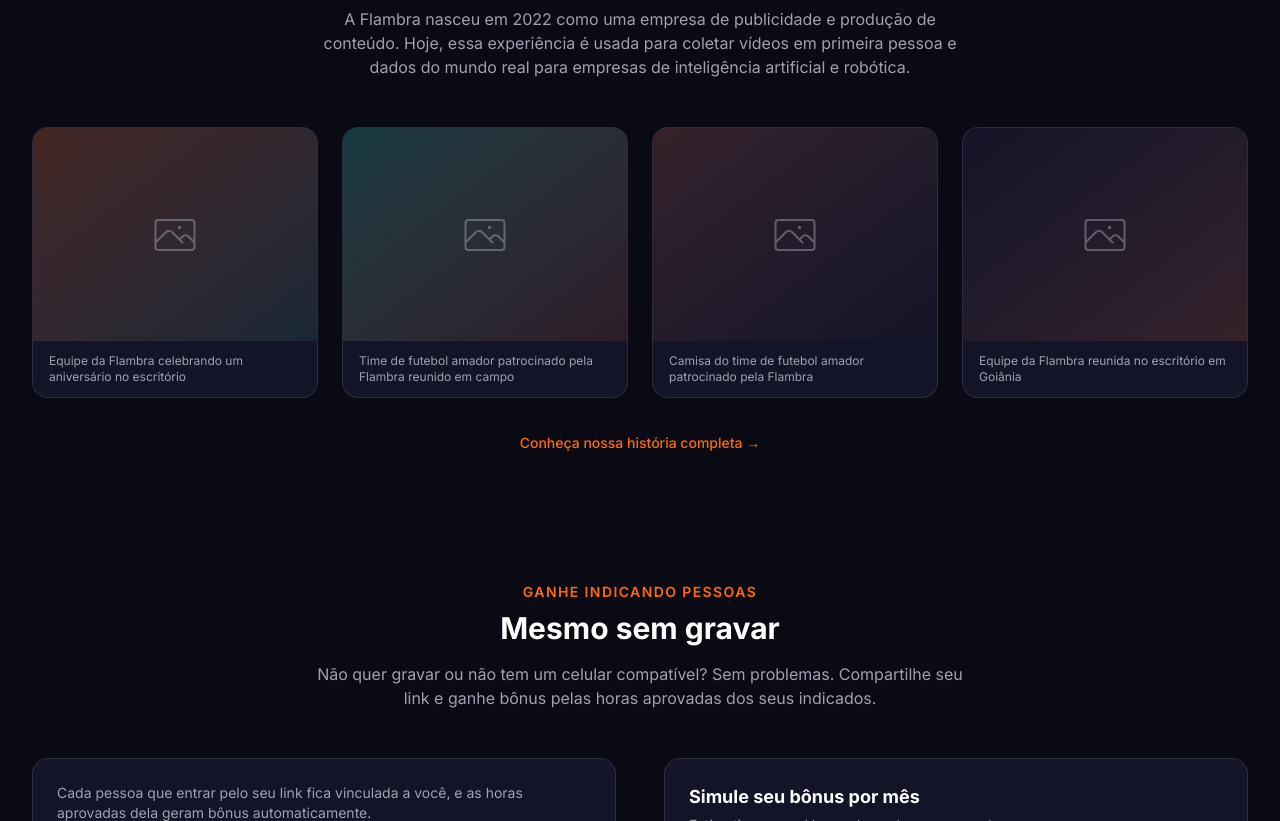
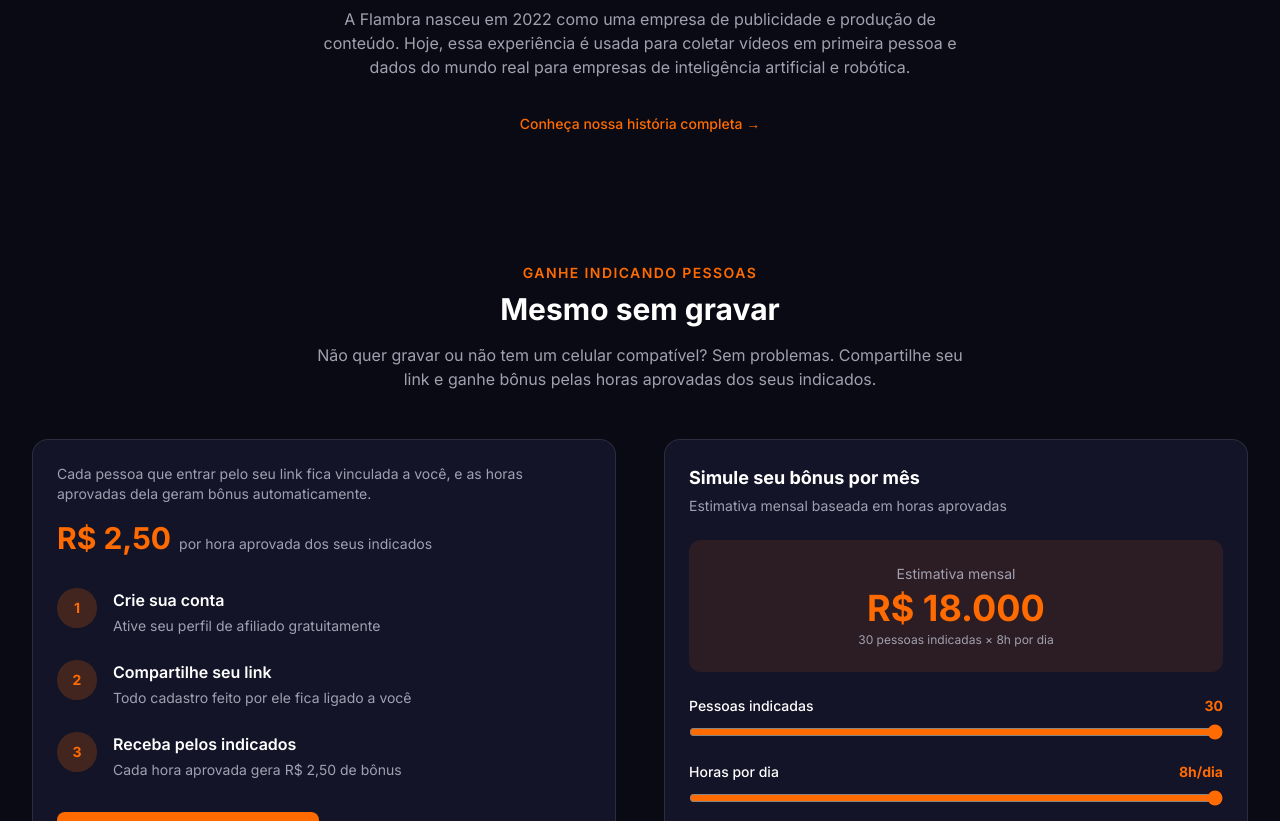
Before and after one commit to tarcisioprogramador/flambra2, a Next.js app: page / in a window 1280 px wide. Shown: the part 1800-2621 px from the top of the page. Built offline with nearby package versions, Linux system fonts and the light colour scheme; no server answers.

Commit message:
fix: remover grid de imagens da secao comunidade

```diff
--- a/src/components/sections/CommunitySection.tsx
+++ b/src/components/sections/CommunitySection.tsx
@@ -1,24 +1,5 @@
 import { SectionHeading } from "@/components/ui/SectionHeading";
 import Link from "next/link";
-
-const IMAGES = [
-  {
-    alt: "Equipe da Flambra celebrando um aniversário no escritório",
-    color: "from-primary/20 to-accent/10",
-  },
-  {
-    alt: "Time de futebol amador patrocinado pela Flambra reunido em campo",
-    color: "from-accent/20 to-primary/10",
-  },
-  {
-    alt: "Camisa do time de futebol amador patrocinado pela Flambra",
-    color: "from-primary/15 to-surface",
-  },
-  {
-    alt: "Equipe da Flambra reunida no escritório em Goiânia",
-    color: "from-surface to-primary/15",
-  },
-];
 
 export function CommunitySection() {
   return (
@@ -29,35 +10,6 @@ export function CommunitySection() {
           title="Conheça nossa história"
           description="A Flambra nasceu em 2022 como uma empresa de publicidade e produção de conteúdo. Hoje, essa experiência é usada para coletar vídeos em primeira pessoa e dados do mundo real para empresas de inteligência artificial e robótica."
         />
-
-        <div className="mt-12 grid grid-cols-1 gap-6 sm:grid-cols-2 lg:grid-cols-4">
-          {IMAGES.map((img, i) => (
-            <div
-              key={i}
-              className="group overflow-hidden rounded-2xl border border-white/10 bg-surface"
-            >
-              <div
-                className={`flex aspect-[4/3] items-center justify-center bg-gradient-to-br ${img.color} p-6 transition-transform duration-300 group-hover:scale-105`}
-              >
-                <svg
-                  className="h-12 w-12 text-textMuted/50"
-                  fill="none"
-                  viewBox="0 0 24 24"
-                  strokeWidth={1}
-                  stroke="currentColor"
-                  aria-hidden="true"
-                >
-                  <path
-                    strokeLinecap="round"
-                    strokeLinejoin="round"
-                    d="M2.25 15.75l5.159-5.159a2.25 2.25 0 013.182 0l5.159 5.159m-1.5-1.5l1.409-1.409a2.25 2.25 0 013.182 0l2.909 2.909m-18 3.75h16.5a1.5 1.5 0 001.5-1.5V6a1.5 1.5 0 00-1.5-1.5H3.75A1.5 1.5 0 002.25 6v12a1.5 1.5 0 001.5 1.5zm10.5-11.25h.008v.008h-.008V8.25zm.375 0a.375.375 0 11-.75 0 .375.375 0 01.75 0z"
-                  />
-                </svg>
-              </div>
-              <p className="px-4 py-3 text-xs text-textMuted">{img.alt}</p>
-            </div>
-          ))}
-        </div>
 
         <div className="mt-8 text-center">
           <Link
```
